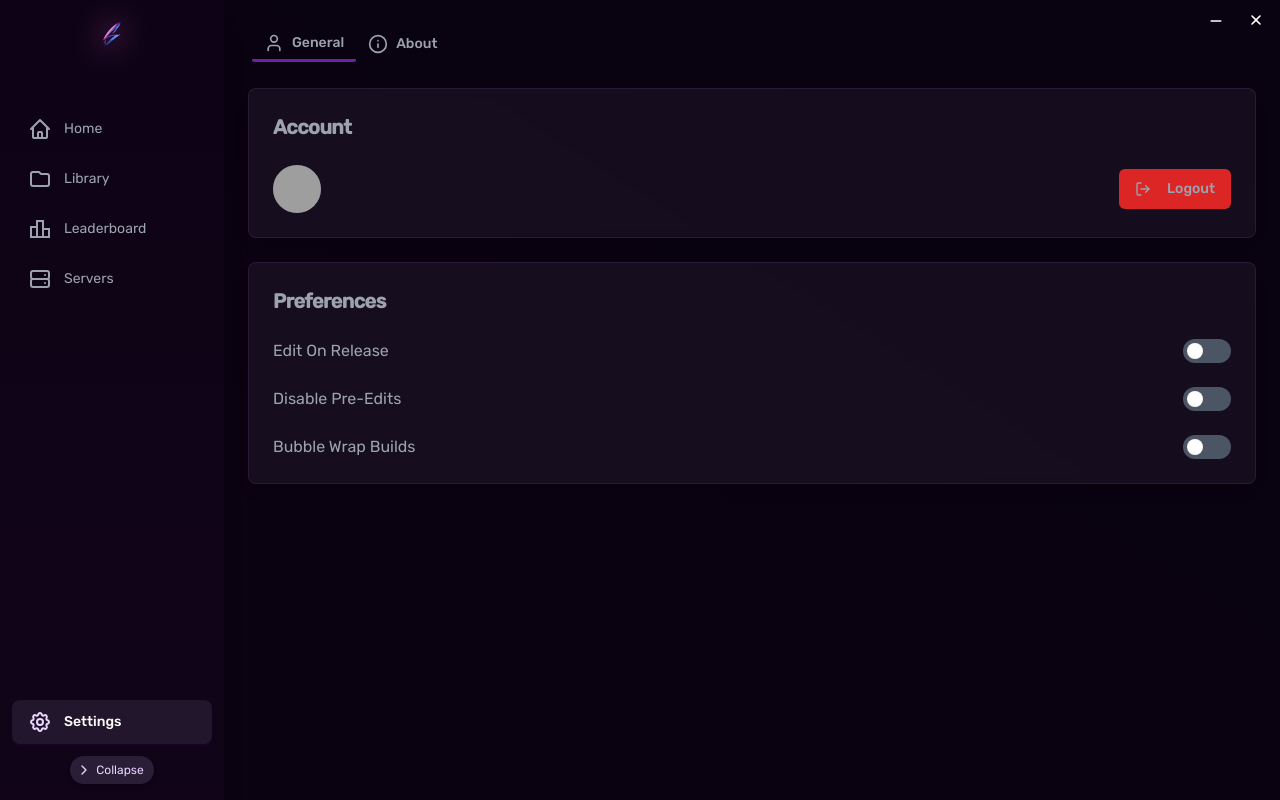
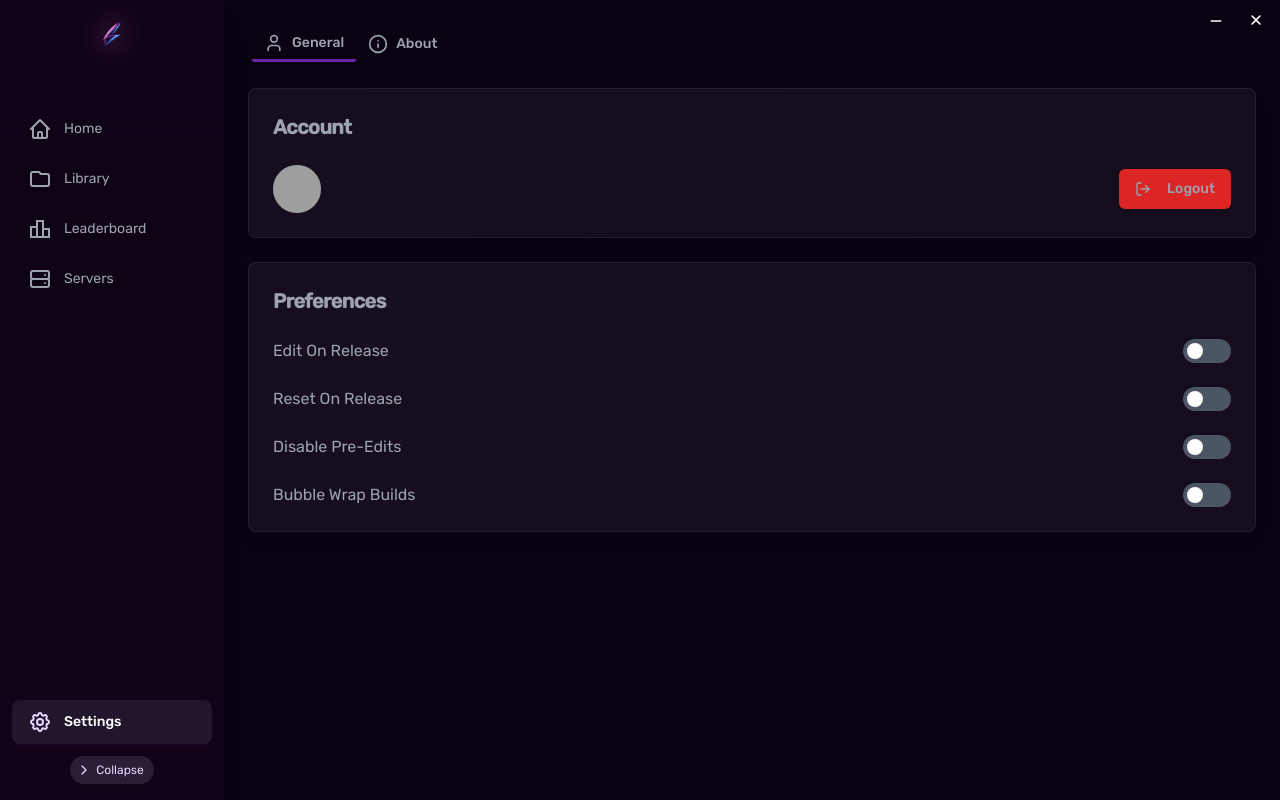
Before and after one commit to Solaris-FN/LauncherV2, a Next.js app: page /settings in a window 1280 px wide. Built offline with nearby package versions, Linux system fonts and the light colour scheme; grey boxes are pictures that could not be loaded; what tailwindcss-3d would draw is missing.

Commit message:
reset on release fuck yall

```diff
--- a/src/app/settings/page.tsx
+++ b/src/app/settings/page.tsx
@@ -66,6 +66,7 @@ export default function Settings() {
   const [isLoading, setIsLoading] = useState(true);
   const [newUsername, setNewUsername] = useState(auth.user?.displayName || "");
   const [editOnRelease, setEditOnRelease] = useState(buildState.EorEnabled);
+  const [resetOnRelease, setResetOnRelease] = useState(buildState.ResetOnRelease);
   const [filecheck, setFileCheck] = useState(buildState.FileCheck);
   const [disablePreEdit, setDisablePreEdit] = useState(buildState.DisablePreEdits);
   const [bubbleBuilds, setBubbleBuilds] = useState(buildState.BubbleBuilds);
@@ -109,6 +110,11 @@ export default function Settings() {
   const handleDisableFileCheckChanged = (checked: boolean) => {
     buildState.setFileCheck(checked);
     setFileCheck(checked);
+  };
+
+  const handleResetOnReleaseChange = (checked: boolean) => {
+    buildState.setResetOnRelease(checked);
+    setResetOnRelease(checked);
   };
 
   const handleDisablePreEditChange = (checked: boolean) => {
@@ -258,6 +264,11 @@ export default function Settings() {
                       label="Edit On Release"
                     />
                     <Switch
+                      checked={resetOnRelease}
+                      onChange={handleResetOnReleaseChange}
+                      label="Reset On Release"
+                    />
+                    <Switch
                       checked={disablePreEdit}
                       onChange={handleDisablePreEditChange}
                       label="Disable Pre-Edits"
--- a/src/modules/next/library/launch.ts
+++ b/src/modules/next/library/launch.ts
@@ -58,6 +58,7 @@ export const launchBuild = async (selectedPath: string, version: string) => {
       isDev: false,
       eor: buildstate.EorEnabled,
       dpe: buildstate.DisablePreEdits,
+      ror: buildstate.ResetOnRelease,
       version,
     });
 
--- a/src/modules/zustand/library/useBuilds.ts
+++ b/src/modules/zustand/library/useBuilds.ts
@@ -18,6 +18,7 @@ interface BuildsState {
   error: string | null;
   EorEnabled: boolean;
   DisablePreEdits: boolean;
+  ResetOnRelease: boolean;
   FileCheck: boolean;
   BubbleBuilds: boolean;
   setDownloadPath: (path: string) => void;
@@ -26,40 +27,30 @@ interface BuildsState {
   clear: () => void;
   setEorEnabled: (enabled: boolean) => void;
   setDisablePreEdits: (enabled: boolean) => void;
+  setResetOnRelease: (enabled: boolean) => void;
   setFileCheck: (enabled: boolean) => void;
   setBubbleBuilds: (enabled: boolean) => void;
 }
 
 const useBuilds = create<BuildsState>((set, get) => ({
-  downloadPath:
-    typeof window !== "undefined"
-      ? localStorage.getItem("download_path") || ""
-      : "",
+  downloadPath: typeof window !== "undefined" ? localStorage.getItem("download_path") || "" : "",
   builds:
     typeof window !== "undefined"
-      ? new Map(
-        Object.entries(JSON.parse(localStorage.getItem("builds") || "{}"))
-      )
+      ? new Map(Object.entries(JSON.parse(localStorage.getItem("builds") || "{}")))
       : new Map(),
   availableBuilds: [],
   fetchedOnce: false,
   isLoading: false,
   error: null,
+  ResetOnRelease:
+    typeof window !== "undefined" ? localStorage.getItem("ResetOnRelease") === "true" : false,
   BubbleBuilds:
-    typeof window !== "undefined"
-      ? localStorage.getItem("BubbleBuilds") === "true"
-      : false,
-  FileCheck: typeof window !== "undefined"
-    ? localStorage.getItem("file_check") === "true"
-    : false,
+    typeof window !== "undefined" ? localStorage.getItem("BubbleBuilds") === "true" : false,
+  FileCheck: typeof window !== "undefined" ? localStorage.getItem("file_check") === "true" : false,
   EorEnabled:
-    typeof window !== "undefined"
-      ? localStorage.getItem("Eor_enabled") === "true"
-      : false,
+    typeof window !== "undefined" ? localStorage.getItem("Eor_enabled") === "true" : false,
   DisablePreEdits:
-    typeof window !== "undefined"
-      ? localStorage.getItem("DisablePreEdits") === "true"
-      : false,
+    typeof window !== "undefined" ? localStorage.getItem("DisablePreEdits") === "true" : false,
 
   setDownloadPath: (path) => {
     if (typeof window === "undefined") return;
@@ -112,6 +103,12 @@ const useBuilds = create<BuildsState>((set, get) => ({
     localStorage.setItem("BubbleBuilds", enabled.toString());
     set({ BubbleBuilds: enabled });
   },
+
+  setResetOnRelease: (enabled) => {
+    if (typeof window === "undefined") return;
+    localStorage.setItem("ResetOnRelease", enabled.toString());
+    set({ ResetOnRelease: enabled });
+  },
 }));
 
 export default useBuilds;
```
Also changed, not shown: 1 other file (tests, documents, lock files or other folders).
